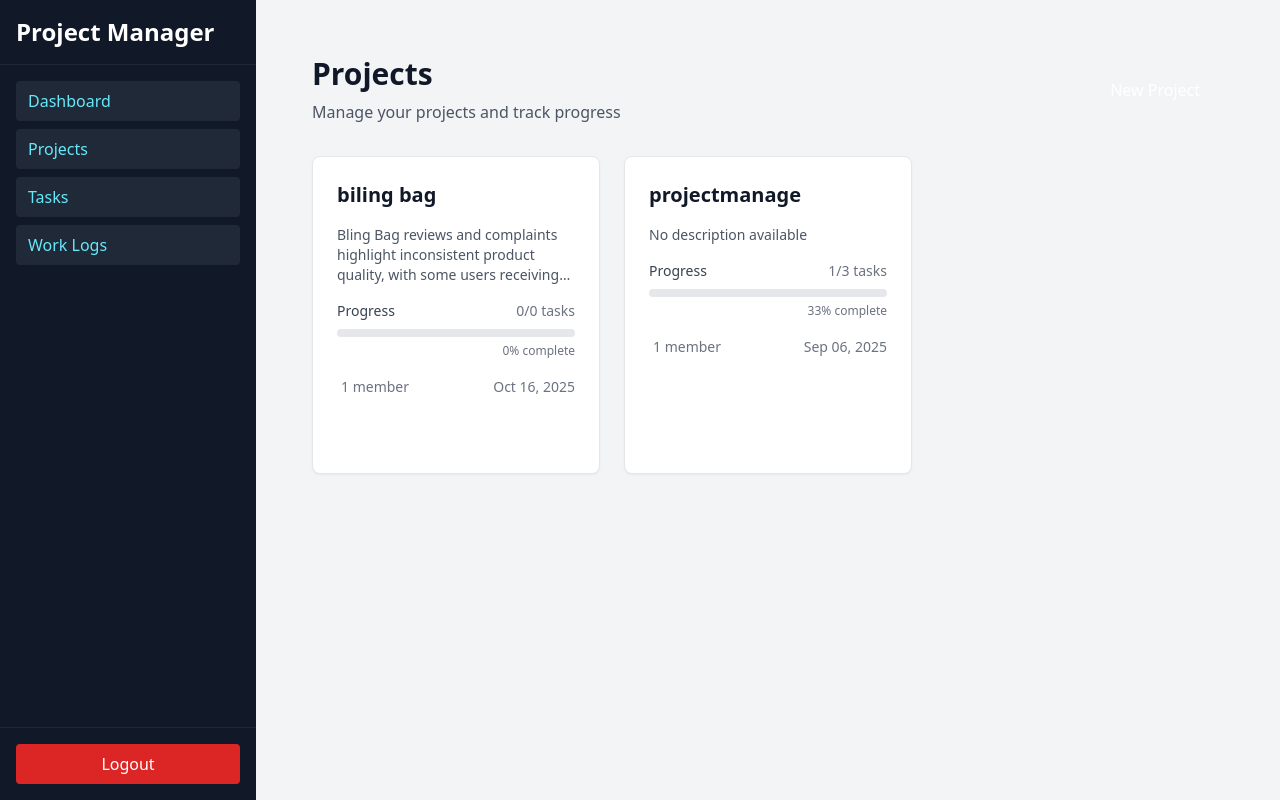
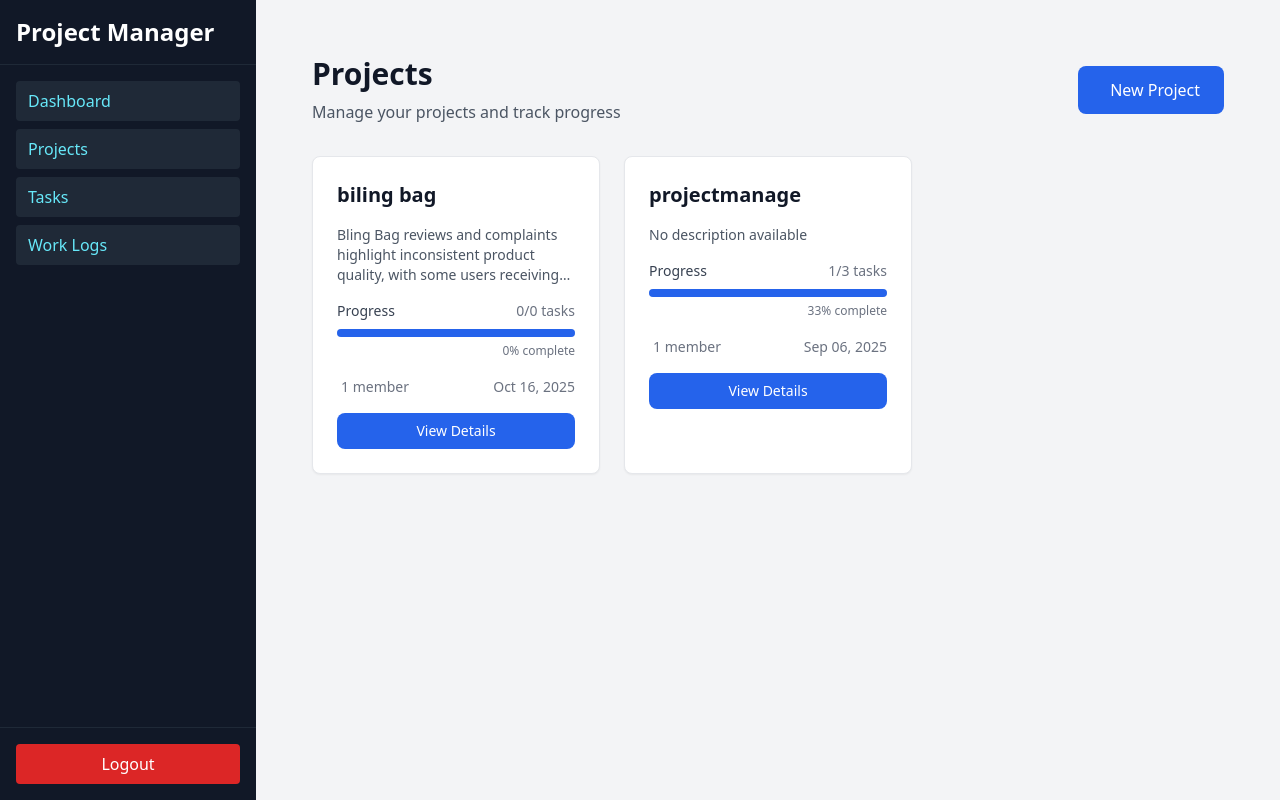
Before and after one commit to Hendryeprim/project_management, a Django app: page /projects/ in a window 1280 px wide. Run offline with Django 4.2, Linux system fonts and the light colour scheme; a user stored in the database is signed in; data comes from the database, SQL or seed files in the repository; both versions use the stored data as it was after the commit; parts of the project's set-up code (start-up, migrations or seed data) failed here and were passed over; some libraries are stand-ins or nearby versions.

Commit message:
Update button styles and colors for improved UI consistency

```diff
--- a/templates/core/dashboard.html
+++ b/templates/core/dashboard.html
@@ -122,7 +122,7 @@
             <div class="bg-white rounded-lg shadow-sm border border-gray-200 p-6">
                 <h3 class="text-lg font-semibold text-gray-900 mb-4">Quick Actions</h3>
                 <div class="space-y-3">
-                    <a href="{% url 'project_create' %}" class="w-full bg-primary-600 text-black px-4 py-2 rounded-lg hover:bg-primary-700 transition-colors text-sm font-medium flex items-center justify-center">
+                    <a href="{% url 'project_create' %}" class="w-full bg-blue-600 text-white px-4 py-2 rounded-lg hover:bg-blue-700 transition-colors text-sm font-medium flex items-center justify-center">
                         <i class="fas fa-plus mr-2"></i>New Project
                     </a>
                     <a href="{% url 'task_create' %}" class="w-full bg-green-600 text-white px-4 py-2 rounded-lg hover:bg-green-700 transition-colors text-sm font-medium flex items-center justify-center">
--- a/templates/core/project_form.html
+++ b/templates/core/project_form.html
@@ -84,7 +84,7 @@
                 <a href="{% url 'project_list' %}" class="bg-white text-gray-700 px-4 py-2 border border-gray-300 rounded-lg hover:bg-gray-50 transition-colors">
                     Cancel
                 </a>
-                <button type="submit" class="bg-primary-600 text-white px-6 py-2 rounded-lg hover:bg-primary-700 transition-colors">
+                <button type="submit" class="bg-white text-gray-700 px-4 py-2 border border-gray-300 rounded-lg hover:bg-gray-50 transition-colors">
                     Create Project
                 </button>
             </div>
--- a/templates/core/project_list.html
+++ b/templates/core/project_list.html
@@ -10,7 +10,7 @@
             <h1 class="text-3xl font-bold text-gray-900">Projects</h1>
             <p class="text-gray-600 mt-2">Manage your projects and track progress</p>
         </div>
-        <a href="{% url 'project_create' %}" class="bg-primary-600 text-white px-6 py-3 rounded-lg hover:bg-primary-700 transition-colors font-medium flex items-center">
+        <a href="{% url 'project_create' %}" class="bg-blue-600 text-white px-6 py-3 rounded-lg hover:bg-blue-700 transition-colors font-medium flex items-center">
             <i class="fas fa-plus mr-2"></i>New Project
         </a>
     </div>
@@ -38,8 +38,7 @@
                             <span class="text-sm text-gray-500">{{ project.completed_tasks }}/{{ project.total_tasks }} tasks</span>
                         </div>
                         <div class="w-full bg-gray-200 rounded-full h-2">
-                            <div class="bg-primary-600 h-2 rounded-full transition-all duration-300"
-                                 style="width: {{ project.progress_percentage }}%"></div>
+                            <div class="bg-blue-600 h-2 rounded-full transition-all duration-300" style="width: {{ project.progress_percentage|default:0|add:'%' }};"></div>
                         </div>
                         <div class="text-right">
                             <span class="text-xs text-gray-500">{{ project.progress_percentage }}% complete</span>
@@ -61,7 +60,7 @@
                     <!-- Action Button -->
                     <div class="flex space-x-2">
                         <a href="{% url 'project_detail' project.pk %}"
-                           class="flex-1 bg-primary-600 text-white text-center py-2 px-4 rounded-lg hover:bg-primary-700 transition-colors text-sm font-medium">
+                           class="flex-1 bg-blue-600 text-white text-center py-2 px-4 rounded-lg hover:bg-blue-700 transition-colors text-sm font-medium">
                             View Details
                         </a>
                     </div>
@@ -72,7 +71,7 @@
                 <i class="fas fa-folder-open text-6xl mb-4"></i>
                 <h3 class="text-xl font-medium mb-2">No projects yet</h3>
                 <p class="text-center mb-6 max-w-md">Get started by creating your first project to organize your tasks and collaborate with your team.</p>
-                <a href="{% url 'project_create' %}" class="bg-primary-600 text-white px-6 py-3 rounded-lg hover:bg-primary-700 transition-colors font-medium flex items-center">
+                <a href="{% url 'project_create' %}" class="bg-primary-600 text-black px-6 py-3 rounded-lg hover:bg-primary-700 transition-colors font-medium flex items-center">
                     <i class="fas fa-plus mr-2"></i>Create Your First Project
                 </a>
             </div>
--- a/templates/core/task_form.html
+++ b/templates/core/task_form.html
@@ -129,7 +129,7 @@
                 <a href="{% url 'task_list' %}" class="bg-white text-gray-700 px-4 py-2 border border-gray-300 rounded-lg hover:bg-gray-50 transition-colors">
                     Cancel
                 </a>
-                <button type="submit" class="bg-primary-600 text-white px-6 py-2 rounded-lg hover:bg-primary-700 transition-colors">
+                <button type="submit" class="bg-white text-gray-700 px-4 py-2 border border-gray-300 rounded-lg hover:bg-gray-50 transition-colors">
                     Create Task
                 </button>
             </div>
--- a/templates/core/task_list.html
+++ b/templates/core/task_list.html
@@ -10,7 +10,7 @@
             <h1 class="text-3xl font-bold text-gray-900">Tasks</h1>
             <p class="text-gray-600 mt-2">Manage and track your tasks</p>
         </div>
-        <a href="{% url 'task_create' %}" class="bg-primary-600 text-white px-6 py-3 rounded-lg hover:bg-primary-700 transition-colors font-medium flex items-center">
+        <a href="{% url 'task_create' %}" class="bg-blue-600 text-white px-6 py-3 rounded-lg hover:bg-blue-700 transition-colors font-medium flex items-center">
             <i class="fas fa-plus mr-2"></i>New Task
         </a>
     </div>
--- a/templates/core/worklog_form.html
+++ b/templates/core/worklog_form.html
@@ -105,7 +105,7 @@
                 <a href="{% url 'worklog_list' %}" class="bg-white text-gray-700 px-4 py-2 border border-gray-300 rounded-lg hover:bg-gray-50 transition-colors">
                     Cancel
                 </a>
-                <button type="submit" class="bg-primary-600 text-white px-6 py-2 rounded-lg hover:bg-primary-700 transition-colors">
+                <button type="submit" class="bg-white text-gray-700 px-4 py-2 border border-gray-300 rounded-lg hover:bg-gray-50 transition-colors">
                     Save Work Log
                 </button>
             </div>
--- a/templates/core/worklog_list.html
+++ b/templates/core/worklog_list.html
@@ -10,7 +10,7 @@
             <h1 class="text-3xl font-bold text-gray-900">Work Logs</h1>
             <p class="text-gray-600 mt-2">Track your daily work and hours spent</p>
         </div>
-        <a href="{% url 'worklog_create' %}" class="bg-primary-600 text-white px-6 py-3 rounded-lg hover:bg-primary-700 transition-colors font-medium flex items-center">
+        <a href="{% url 'worklog_create' %}" class="bg-blue-600 text-white px-6 py-3 rounded-lg hover:bg-blue-700 transition-colors font-medium flex items-center">
             <i class="fas fa-plus mr-2"></i>Log Work
         </a>
     </div>
```
Also changed, not shown: db.sqlite3.
